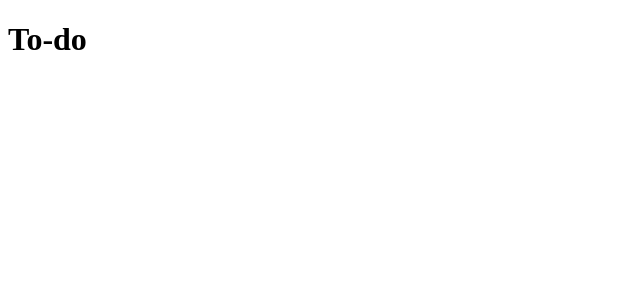
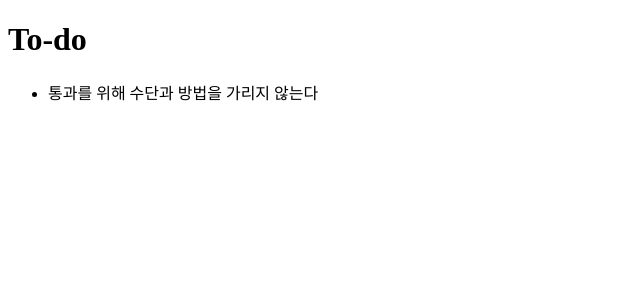
Before and after one commit to seokzin/soscode, a React app in the folder TDD/feconf/: page / in a window 1280 px wide. Shown: the top 300 px of the page, without its empty margins (0-640 px from the left). Built offline with nearby package versions, Linux system fonts and the light colour scheme; the HTML template or start-up script is replaced by a standard one.

Commit message:
feat: 할 일 목록 아이템 구현

```diff
--- a/TDD/feconf/src/App.jsx
+++ b/TDD/feconf/src/App.jsx
@@ -1,9 +1,12 @@
-import React from 'react';
+import React from "react";
 
 export default function App() {
   return (
     <div>
       <h1>To-do</h1>
+      <ul>
+        <li>통과를 위해 수단과 방법을 가리지 않는다</li>
+      </ul>
     </div>
   );
 }
```
